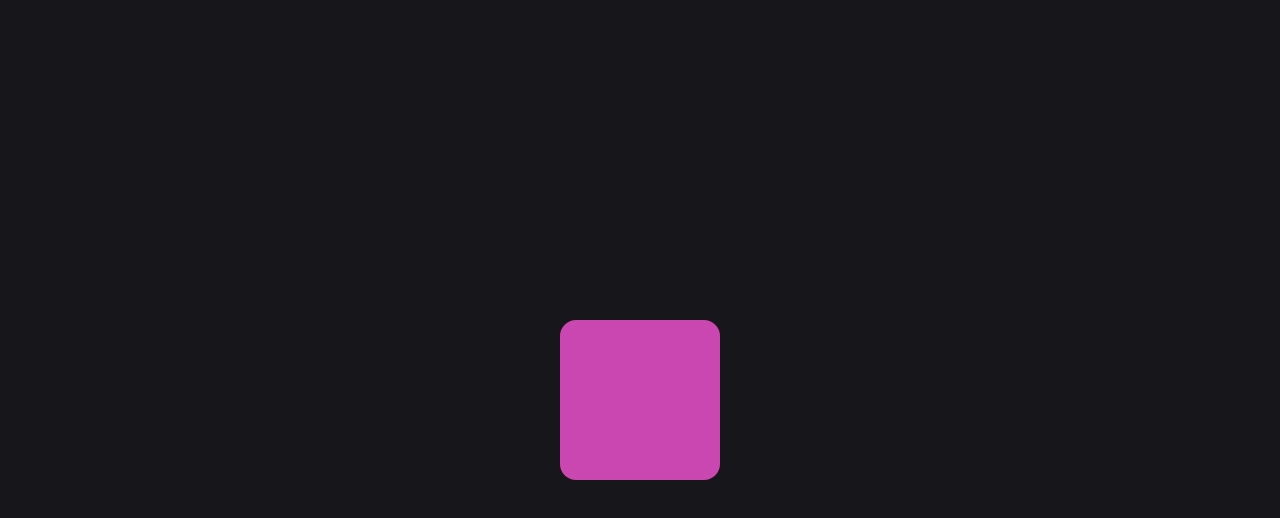
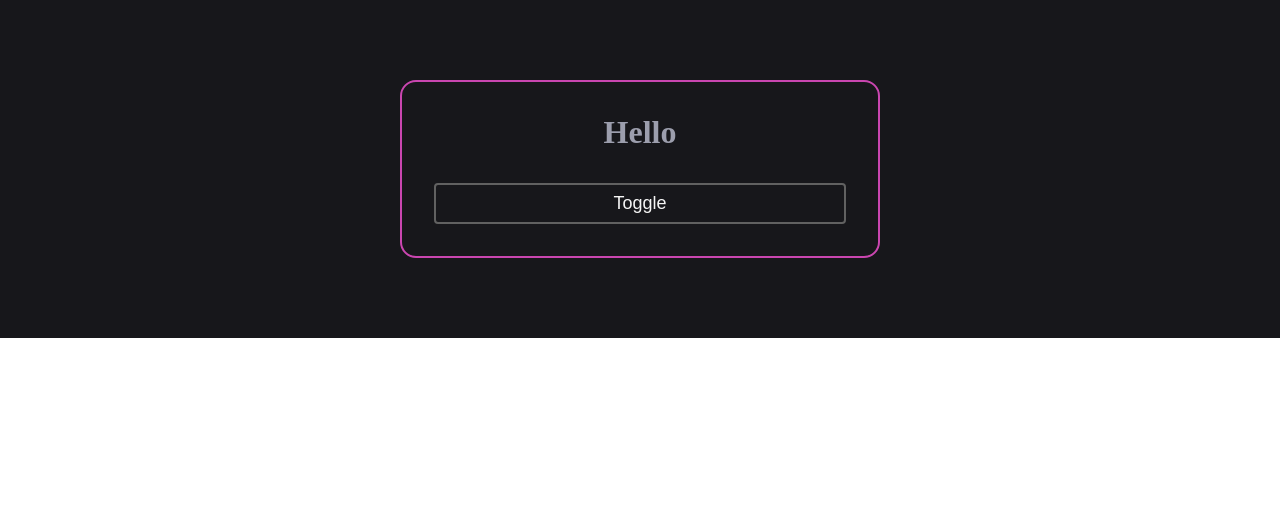
Before and after one commit to al-imam/resizeable-box, a React (Vite) app: page / in a window 1280 px wide. Shown: the top 518 px of the page. Built offline with nearby package versions, Linux system fonts and the light colour scheme.

Commit message:
style heading and button

```diff
--- a/src/App.tsx
+++ b/src/App.tsx
@@ -4,10 +4,10 @@ import classes from "./app.module.css";
 function App() {
   return (
     <div className={classes.app}>
-      <motion.div
-        whileHover={{ scale: 1.1, filter: "brightness(1.5)" }}
-        className={classes.center}
-      ></motion.div>
+      <div className={classes.box}>
+        <h1>Hello</h1>
+        <button>Toggle</button>
+      </div>
     </div>
   );
 }
--- a/src/app.module.css
+++ b/src/app.module.css
@@ -1,15 +1,39 @@
 .app {
-  height: 100vh;
-  width: 100vw;
+  padding: 5rem;
   background-color: rgb(23, 23, 27);
-  display: flex;
-  justify-content: center;
-  align-items: center;
 }
 
-.center {
-  height: 10rem;
-  aspect-ratio: 1 / 1;
-  background-color: rgb(202, 70, 176);
+.box {
+  max-width: 30rem;
+  padding: 2rem;
+  margin-inline: auto;
+  border: 2px solid rgb(202, 70, 176);
   border-radius: 1rem;
+  display: flex;
+  flex-direction: column;
+  gap: 2rem;
 }
+
+h1 {
+  color: rgb(156, 158, 173);
+  text-align: center;
+}
+
+button {
+  border: 2px solid rgb(97, 97, 97);
+  display: block;
+  font-family: sans-serif;
+  padding: 0.5rem 1.5rem;
+  font-size: 1.125rem;
+  border-radius: 0.25rem;
+  color: whitesmoke;
+  background-color: transparent;
+  cursor: pointer;
+}
+
+button:hover {
+  filter: brightness(1.2);
+}
+button:active {
+  border: 2px solid rgb(202, 70, 176);
+}
```
